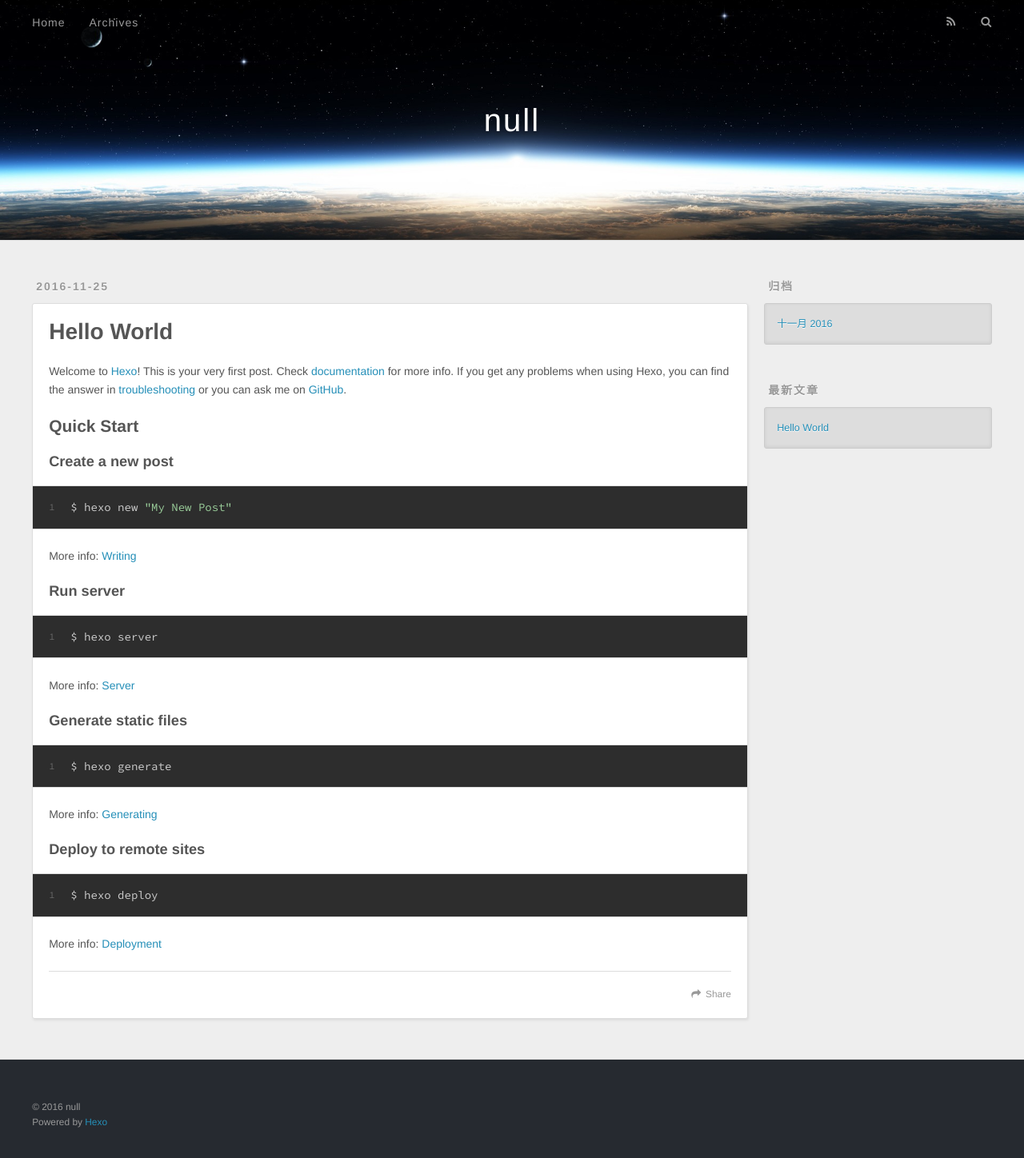
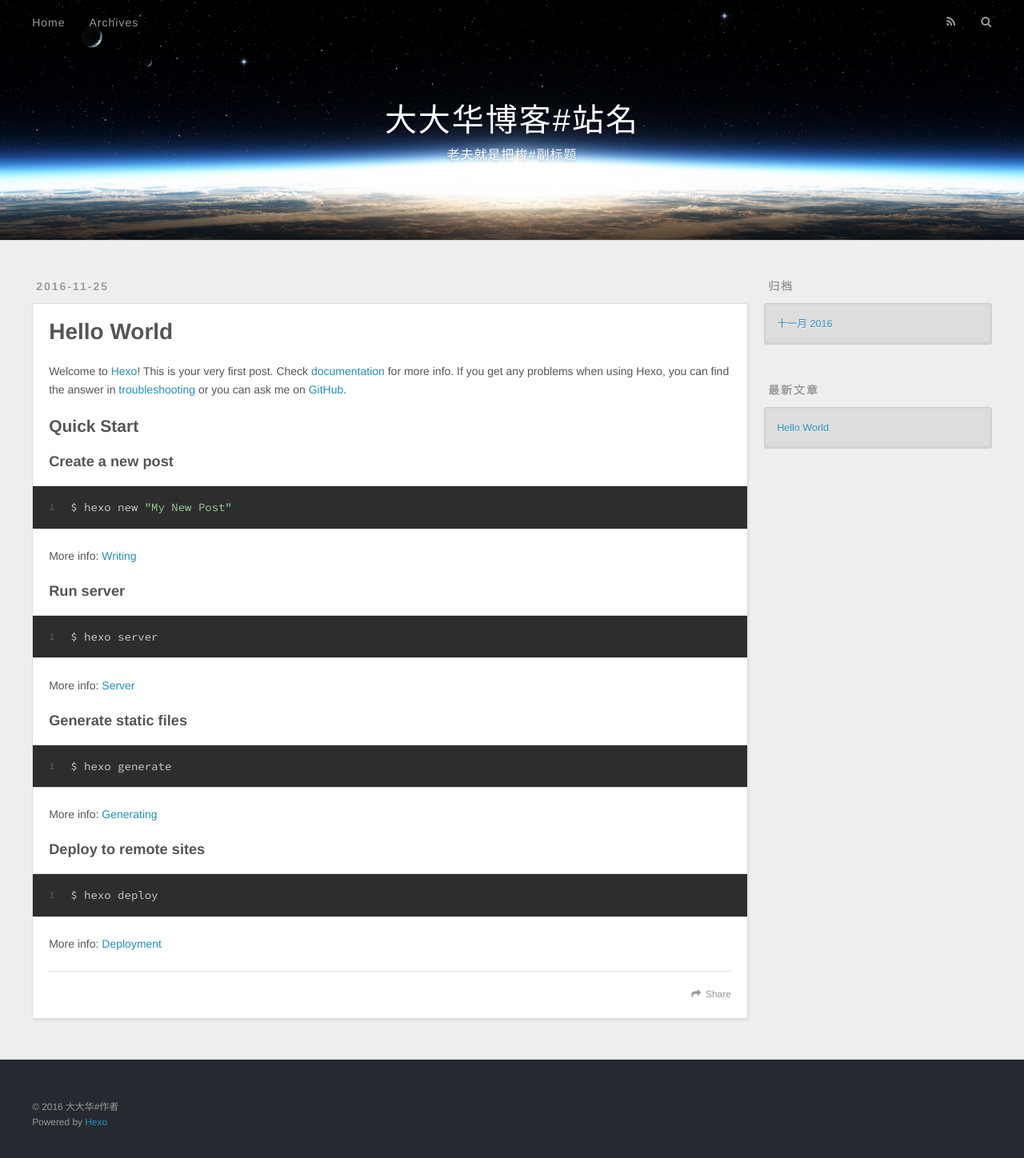
Before and after one commit to dadahua/dadahua.github.io, a plain HTML site: page index.html in a window 1280 px wide. Shown: the whole page at 80% size. Drawn offline with nearby package versions, Linux system fonts and the light colour scheme.

Commit message:
站点更新:2016-11-25 17/03/03

```diff
--- a/index.html
+++ b/index.html
@@ -3,16 +3,19 @@
 <head>
   <meta charset="utf-8">
 
-  <title>null</title>
+  <title>大大华博客#站名</title>
   <meta name="viewport" content="width=device-width, initial-scale=1, maximum-scale=1">
-  <meta property="og:type" content="website">
-<meta property="og:title">
+  <meta name="description" content="搬运工#站描述">
+<meta property="og:type" content="website">
+<meta property="og:title" content="大大华博客#站名">
 <meta property="og:url" content="http://blog.prozin.xyz/index.html">
-<meta property="og:site_name">
+<meta property="og:site_name" content="大大华博客#站名">
+<meta property="og:description" content="搬运工#站描述">
 <meta name="twitter:card" content="summary">
-<meta name="twitter:title">
+<meta name="twitter:title" content="大大华博客#站名">
+<meta name="twitter:description" content="搬运工#站描述">
 
-    <link rel="alternate" href="/atom.xml" title="null" type="application/atom+xml">
+    <link rel="alternate" href="/atom.xml" title="大大华博客#站名" type="application/atom+xml">
 
 
     <link rel="icon" href="/favicon.png">
@@ -33,8 +36,12 @@
   <div id="header-outer" class="outer">
     <div id="header-title" class="inner">
       <h1 id="logo-wrap">
-        <a href="/" id="logo">null</a>
+        <a href="/" id="logo">大大华博客#站名</a>
       </h1>
+
+        <h2 id="subtitle-wrap">
+          <a href="/" id="subtitle">老夫就是把梭#副标题</a>
+        </h2>
 
     </div>
     <div id="header-inner" class="inner">
@@ -96,7 +103,7 @@
 
     </div>
     <footer class="article-footer">
-      <a data-url="http://blog.prozin.xyz/2016/11/25/hello-world/" data-id="civxjv0g70000ou6hp6wbvml6" class="article-share-link">Share</a>
+      <a data-url="http://blog.prozin.xyz/2016/11/25/hello-world/" data-id="civxk8ky70000q66ho3b0af6p" class="article-share-link">Share</a>
 
 
     </footer>
@@ -151,7 +158,7 @@
 
   <div class="outer">
     <div id="footer-info" class="inner">
-      &copy; 2016 null<br>
+      &copy; 2016 大大华#作者<br>
       Powered by <a href="http://hexo.io/" target="_blank">Hexo</a>
     </div>
   </div>
```
Also changed, not shown: 2016/11/25/hello-world/index.html (+10 -6 lines), archives/2016/11/index.html (+15 -8 lines), archives/2016/index.html (+15 -8 lines), archives/index.html (+15 -8 lines).
